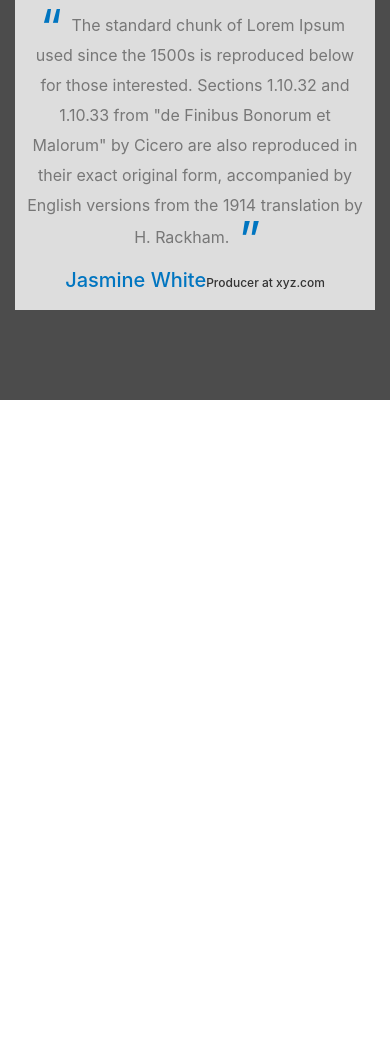
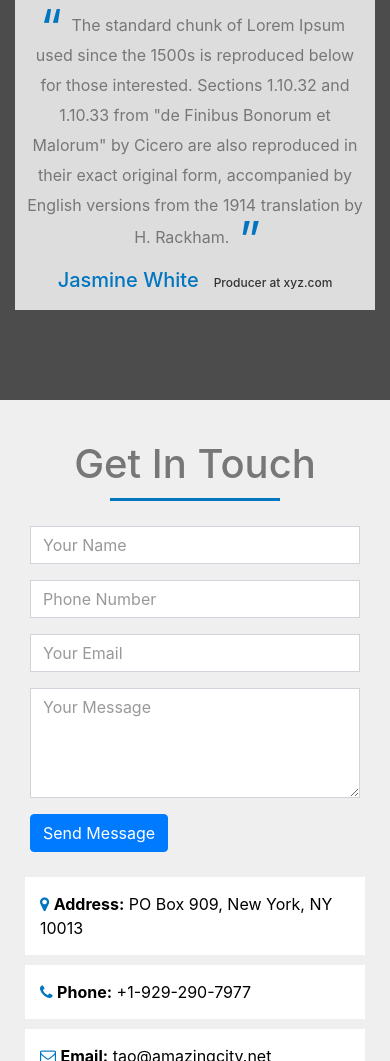
Before and after one commit to nytaoxu/website, a plain HTML site: page index.html in a window 390 px wide. Shown: the part 7568-8629 px from the top of the page. Before the commit the page ends 7968 px from the top, so only its background shows below. Drawn offline with nearby package versions, Linux system fonts and the light colour scheme.

Commit message:
3:01pm 03/19/2019

```diff
--- a/index.html
+++ b/index.html
@@ -39,25 +39,25 @@
         <div class="collapse navbar-collapse" id="navbarNav">
           <ul class="navbar-nav ml-auto">
             <li class="nav-item">
-              <a class="nav-link" href="#">HOME</a>
+              <a class="nav-link" href="#top">HOME</a>
             </li>
             <li class="nav-item">
-              <a class="nav-link" href="#">ABOUT US</a>
+              <a class="nav-link" href="#about">ABOUT US</a>
             </li>
             <li class="nav-item">
-              <a class="nav-link" href="#">SERVICES</a>
+              <a class="nav-link" href="#services">SERVICES</a>
             </li>
             <li class="nav-item">
-              <a class="nav-link" href="#">OUR TEAM</a>
+              <a class="nav-link" href="#team">OUR TEAM</a>
             </li>
             <li class="nav-item">
-              <a class="nav-link" href="#">PRICE PLANS</a>
+              <a class="nav-link" href="#price">PRICE PLANS</a>
             </li>
             <li class="nav-item">
-              <a class="nav-link" href="#">TESTIMONIALS</a>
+              <a class="nav-link" href="#testimonials">TESTIMONIALS</a>
             </li>
             <li class="nav-item">
-              <a class="nav-link" href="#">CONTACT</a>
+              <a class="nav-link" href="#contact">CONTACT</a>
             </li>
           </ul>
         </div>
@@ -331,7 +331,7 @@
     <section id="promo">
       <div class="container">
         <p>Get Our Product For Free</p>
-        <a href="#" class="btn btn-primary">Contact Us</a>
+        <a href="#contact" class="btn btn-primary">Contact Us</a>
       </div>
     </section>
 
@@ -477,5 +477,92 @@
         </div>
       </div>
     </section>
+
+    <!-- Get In Tough -->
+    <section id="contact">
+      <div class="container">
+        <h1>Get In Touch</h1>
+        <div class="row">
+          <div class="col-md-6">
+            <form action="" class="contact-form">
+              <div class="form-group">
+                <input
+                  type="text"
+                  class="form-control"
+                  placeholder="Your Name"
+                />
+              </div>
+
+              <div class="form-group">
+                <input
+                  type="number"
+                  class="form-control"
+                  placeholder="Phone Number"
+                />
+              </div>
+
+              <div class="form-group">
+                <input
+                  type="email"
+                  class="form-control"
+                  placeholder="Your Email"
+                />
+              </div>
+
+              <div class="form-group">
+                <textarea
+                  class="form-control"
+                  placeholder="Your Message"
+                  rows="4"
+                ></textarea>
+              </div>
+
+              <button type="submit" class="btn btn-primary">
+                Send Message
+              </button>
+            </form>
+          </div>
+
+          <div class="col-md-6 contact-info">
+            <div class="follow">
+              <i class="fa fa-map-marker"></i>
+              <b>Address:</b>
+              <span>PO Box 909, New York, NY 10013</span>
+            </div>
+
+            <div class="follow">
+              <i class="fa fa-phone"></i>
+              <b>Phone:</b>
+              <span>+1-929-290-7977</span>
+            </div>
+
+            <div class="follow">
+              <i class="fa fa-envelope-o"></i>
+              <b>Email:</b>
+              <span>tao@amazingcity.net</span>
+            </div>
+
+            <div class="follow">
+              <label><b>Social Media:</b></label>
+              <a href="#"><i class="fa fa-facebook"></i></a>
+              <a href="#"><i class="fa fa-twitter"></i></a>
+              <a href="#"><i class="fa fa-google-plus"></i></a>
+              <a href="#"><i class="fa fa-youtube-play"></i></a>
+            </div>
+          </div>
+        </div>
+      </div>
+    </section>
+
+    <!-- Footer -->
+    <section id="footer">
+      <div class="container text-center">
+        <p>Made with <i class="fa fa-heart-o"></i> by Tao.</p>
+      </div>
+    </section>
+    <!-- <script src="js/smooth-scroll.js"></script> -->
+    <script>
+      // var scroll = new SmoothScroll('a[href*="#"');
+    </script>
   </body>
 </html>
--- a/style.css
+++ b/style.css
@@ -21,10 +21,18 @@
 .navbar-nav li a {
   float: right;
   text-align: left;
+  color: #777 !important;
+  transition: 0.7s;
 }
 
 #nav-bar ul li a:hover {
-  color: lightblue;
+  color: lightblue !important;
+  font-size: 17px;
+  transition: 0.7s;
+}
+
+#nav-bar ul li .active {
+  font-size: 20px;
 }
 
 .navbar {
@@ -387,6 +395,60 @@ a {
   left: 5px;
 }
 #testimonials span {
+  margin-left: 15px;
   font-size: 12px;
   color: #333;
 }
+
+/* Get In Touch */
+
+h1::after {
+  content: "";
+  display: block;
+  width: 170px;
+  height: 3px;
+  background-color: #0075c0;
+  margin: 10px auto;
+}
+#contact h1 {
+  text-align: center;
+}
+#contact {
+  background-color: #efefef;
+  padding: 40px 0;
+  color: #777;
+}
+.contact-form {
+  padding: 15px;
+}
+.form-control {
+  border-radius: 0 !important;
+}
+::placeholder {
+  color: #999 !important;
+}
+.follow {
+  padding: 15px;
+  margin: 10px;
+  background-color: #fff;
+  color: #000;
+}
+.follow i {
+  color: #0075c0;
+  /* padding-right: 20px; */
+}
+.follow a {
+  padding: 10px;
+}
+
+/* Footer */
+#footer {
+  /* text-align: center; */
+  background-color: #333;
+  color: #fff;
+  padding: 20px;
+}
+#footer i {
+  margin: 3px;
+  color: red;
+}
```
